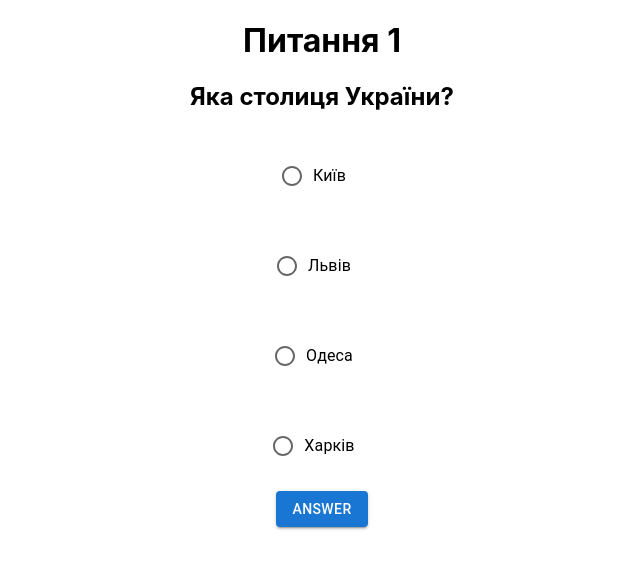
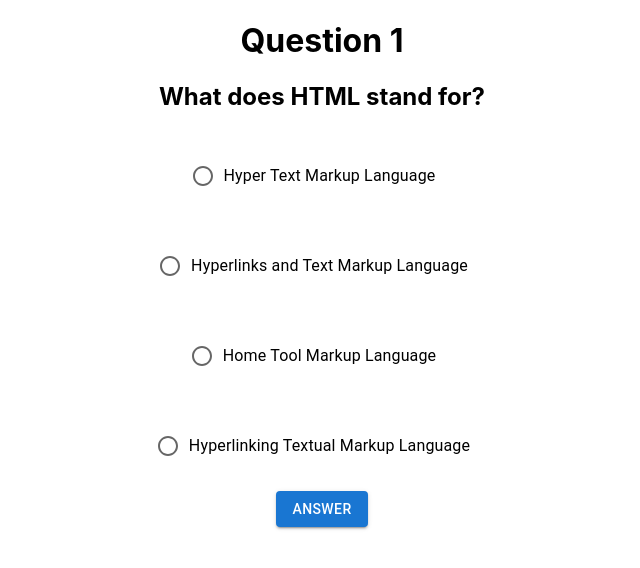
Before and after one commit to AnatoliyYakovenko/Quiz-app, a React (Create React App) app: page / in a window 1280 px wide. Shown: the top 568 px of the page, without its empty margins (318-958 px from the left). Built offline with nearby package versions, Linux system fonts and the light colour scheme.

Commit message:
add questions

```diff
--- a/src/components/Quiz/Quiz.jsx
+++ b/src/components/Quiz/Quiz.jsx
@@ -31,24 +31,29 @@ const Quiz = () => {
         sortedSelectedAnswers.includes(answer) &&
         sortedSelectedAnswers.length === sortedCorrectAnswers.length
     );
-    if (isCorrect) {
-      setScore(score + 1);
-    }
-    setSelectedAnswers([]);
-    setCurrentQuestion(currentQuestion + 1);
+    isCorrectAnswer(isCorrect);
+    clearAndMoveToNextQuestion()
   };
 
   const handleSingleAnswer = () => {
     const isCorrect = questions[currentQuestion].correctAnswers.every((answer) =>
       selectedAnswers.includes(answer)
     );
+    isCorrectAnswer(isCorrect);
+    clearAndMoveToNextQuestion();
+  };
 
+const isCorrectAnswer =(isCorrect)=>{
   if (isCorrect) {
     setScore(score + 1);
   }
+}
+const clearAndMoveToNextQuestion = () => {
   setSelectedAnswers([]);
   setCurrentQuestion(currentQuestion + 1);
 };
+
+
   const renderAnswers = () => {
     const handleChange = (e) => {
       const { value, checked } = e.target;
@@ -97,7 +102,7 @@ const Quiz = () => {
   }
   return (
     <div>
-      <h1>Питання {currentQuestion + 1}</h1>
+      <h1>Question {currentQuestion + 1}</h1>
       <h2>{questions[currentQuestion].question}</h2>
       <form>
         {renderAnswers()}
--- a/src/const/questions.js
+++ b/src/const/questions.js
@@ -1,15 +1,78 @@
 const questions = [
   {
-    question: "Яка столиця України?",
-    answers: ["Київ", "Львів", "Одеса", "Харків"],
-    correctAnswers: ["Київ"],
+    question: "What does HTML stand for?",
+    answers: [
+      "Hyper Text Markup Language",
+      "Hyperlinks and Text Markup Language",
+      "Home Tool Markup Language",
+      "Hyperlinking Textual Markup Language",
+    ],
+    correctAnswers: ["Hyper Text Markup Language"],
     multipleAnswers: false,
   },
   {
-    question: "Які з цих чисел є простими числами?",
-    answers: ["2", "4", "7", "9"],
-    correctAnswers: ["2", "7"],
+    question:
+      "Which of the following are popular version control systems? (Select all that apply)",
+    answers: ["Git", "SVN", "Mercurial", "Perforce"],
+    correctAnswers: ["Git", "SVN", "Mercurial"],
     multipleAnswers: true,
+  },
+  {
+    question:
+      "Which of the following are popular programming languages for building mobile apps? (Select all that apply)",
+    answers: ["C++", "Swift", "Python", "Kotlin"],
+    correctAnswers: ["Swift", "Kotlin"],
+    multipleAnswers: true,
+  },
+  {
+    question:
+      "Which programming language is commonly used for web development?",
+    answers: ["Java", "C++", "Python", "JavaScript"],
+    correctAnswers: ["JavaScript"],
+    multipleAnswers: false,
+  },
+  {
+    question: "What does CSS stand for?",
+    answers: [
+      "Cascading Style Sheets",
+      "Computer Style Sheets",
+      "Creative Style Sheets",
+      "Colorful Style Sheets",
+    ],
+    correctAnswers: ["Cascading Style Sheets"],
+    multipleAnswers: false,
+  },
+  {
+    question:
+      "Which programming language is commonly used for creating web servers?",
+    answers: ["Python", "JavaScript", "PHP", "C#"],
+    correctAnswers: ["Python", "JavaScript", "PHP", "C#"],
+    multipleAnswers: true,
+  },
+  {
+    question:
+      "Which of the following is a widely used front-end framework for web development?",
+    answers: ["React", "Django", "Ruby on Rails", "Spring"],
+    correctAnswers: ["React"],
+    multipleAnswers: false,
+  },
+  {
+    question: "What is the purpose of SQL (Structured Query Language)?",
+    answers: [
+      "To manage databases",
+      "To create web pages",
+      "To design user interfaces",
+      "To build server applications",
+    ],
+    correctAnswers: ["To manage databases"],
+    multipleAnswers: false,
+  },
+  {
+    question:
+      "Which programming language is used for machine learning and data analysis?",
+    answers: ["JavaScript", "R", "PHP", "Ruby"],
+    correctAnswers: ["R"],
+    multipleAnswers: false,
   },
 ];
 
--- a/src/index.css
+++ b/src/index.css
@@ -1,13 +1,14 @@
 body {
+  box-sizing: border-box;
   margin: 0;
-  font-family: -apple-system, BlinkMacSystemFont, 'Segoe UI', 'Roboto', 'Oxygen',
-    'Ubuntu', 'Cantarell', 'Fira Sans', 'Droid Sans', 'Helvetica Neue',
+  font-family: -apple-system, BlinkMacSystemFont, "Segoe UI", "Roboto", "Oxygen",
+    "Ubuntu", "Cantarell", "Fira Sans", "Droid Sans", "Helvetica Neue",
     sans-serif;
   -webkit-font-smoothing: antialiased;
   -moz-osx-font-smoothing: grayscale;
 }
 
 code {
-  font-family: source-code-pro, Menlo, Monaco, Consolas, 'Courier New',
+  font-family: source-code-pro, Menlo, Monaco, Consolas, "Courier New",
     monospace;
 }
```
Lines whose indentation alone changed are shown as unchanged.
